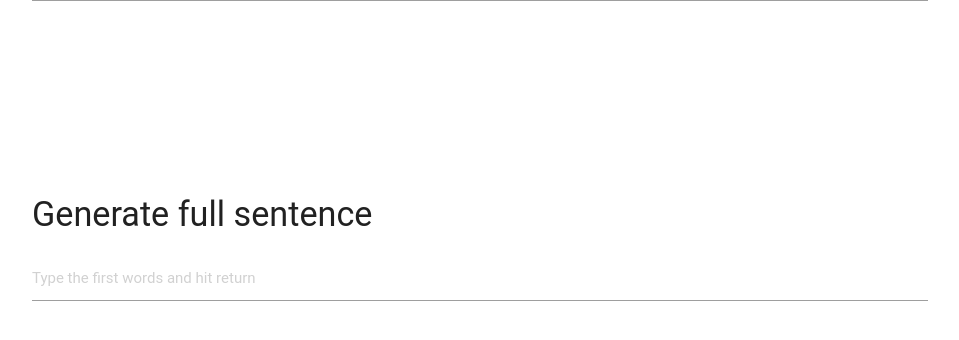
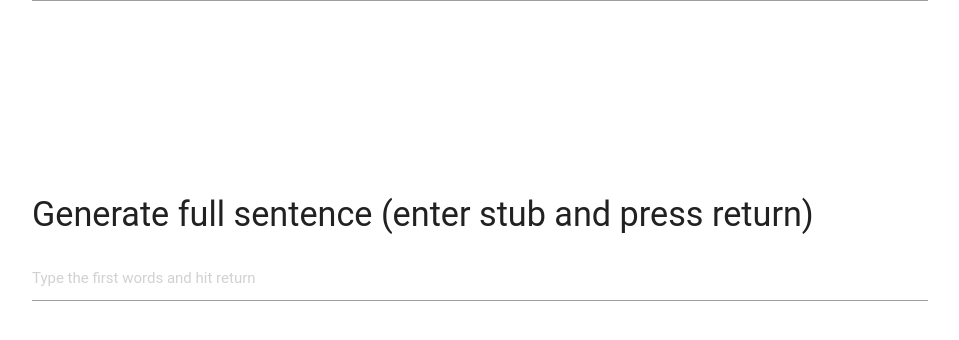
Before and after one commit to musella/twitter_crawl, a Flask app: template flask_app/templates/index.html in a window 1280 px wide. Shown: the part 185-525 px from the top of the page, without its empty margins (160-1119 px from the left). Run offline with Flask 2, Linux system fonts and the light colour scheme; the template is opened without the code that fills it, so the values that code supplies are empty; parts of the project's set-up code (start-up, migrations or seed data) failed here and were passed over; some libraries are stand-ins or nearby versions; some web fonts are replaced.

Commit message:
Expand web app beam search header

```diff
--- a/flask_app/templates/index.html
+++ b/flask_app/templates/index.html
@@ -94,7 +94,7 @@ href{
 
 <br><br><br><br><br><br><br><br>
 
-    <h4> Generate full sentence <label for="get_sentence"></label></h4>
+    <h4> Generate full sentence (enter stub and press return) <label for="get_sentence"></label></h4>
     <input id="get_sentence" class="display_me", name="get_sentence" placeholder="Type the first words and hit return"></input>
   </div>
 
```
